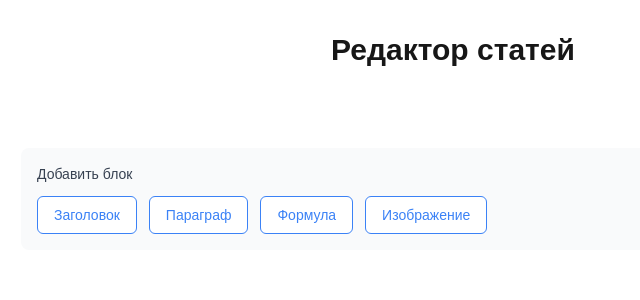
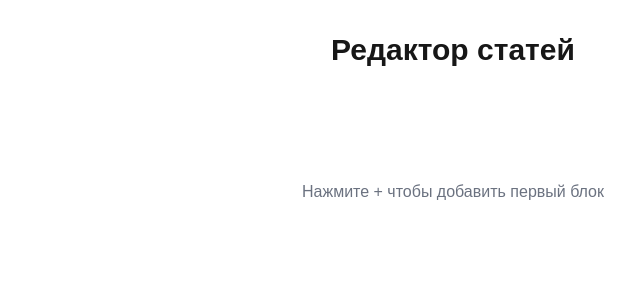
Before and after one commit to rodiontazetdinov/article-editor, a Next.js app: page / in a window 1280 px wide. Shown: the top 300 px of the page, without its empty margins (187-827 px from the left). Built offline with nearby package versions, Linux system fonts and the light colour scheme.

Commit message:
добавление блоков

```diff
--- a/src/components/ArticleEditor/ArticleEditor.tsx
+++ b/src/components/ArticleEditor/ArticleEditor.tsx
@@ -7,6 +7,7 @@ import { TextBlock } from '../blocks/TextBlock';
 import { FormulaBlock } from '../blocks/FormulaBlock';
 import { ImageBlock } from '../blocks/ImageBlock';
 import { BlockWrapper } from '../blocks/BlockWrapper';
+import { AddBlockButton } from '../blocks/AddBlockButton';
 
 interface ArticleEditorProps {
   initialData?: IArticle;
@@ -16,7 +17,7 @@ interface ArticleEditorProps {
 export const ArticleEditor = ({ initialData, onChange }: ArticleEditorProps) => {
   const [blocks, setBlocks] = useState<TArticleBlock[]>(initialData?.blocks || []);
 
-  const addBlock = (type: TArticleBlock['type']) => {
+  const createBlock = (type: TArticleBlock['type']): TArticleBlock => {
     const baseBlock = {
       id: nanoid(10),
       indent: 0,
@@ -25,19 +26,32 @@ export const ArticleEditor = ({ initialData, onChange }: ArticleEditorProps) =>
       $new: true,
     };
 
-    let newBlock: TArticleBlock;
+    if (type === 'H1' || type === 'P') {
+      return { ...baseBlock, type, content: '' } as ITextBlock;
+    } else if (type === 'FORMULA') {
+      return { ...baseBlock, type, source: 'latex', content: '' } as IFormulaBlock;
+    } else if (type === 'IMAGE') {
+      return { ...baseBlock, type, variant: '1', images: [], src: '' } as IImageBlock;
+    } else {
+      return { ...baseBlock, type } as IRenderBlock;
+    }
+  };
 
-    if (type === 'H1' || type === 'P') {
-      newBlock = { ...baseBlock, type, content: '' } as ITextBlock;
-    } else if (type === 'FORMULA') {
-      newBlock = { ...baseBlock, type, source: 'latex', content: '' } as IFormulaBlock;
-    } else if (type === 'IMAGE') {
-      newBlock = { ...baseBlock, type, variant: '1', images: [], src: '' } as IImageBlock;
+  const addBlock = (type: TArticleBlock['type'], afterId?: string) => {
+    const newBlock = createBlock(type);
+    let newBlocks: TArticleBlock[];
+
+    if (!afterId) {
+      newBlocks = [...blocks, newBlock];
     } else {
-      newBlock = { ...baseBlock, type } as IRenderBlock;
+      const index = blocks.findIndex(block => block.id === afterId);
+      newBlocks = [
+        ...blocks.slice(0, index + 1),
+        newBlock,
+        ...blocks.slice(index + 1)
+      ];
     }
 
-    const newBlocks = [...blocks, newBlock];
     setBlocks(newBlocks);
     onChange?.({ blocks: newBlocks });
   };
@@ -74,47 +88,25 @@ export const ArticleEditor = ({ initialData, onChange }: ArticleEditorProps) =>
 
   return (
     <div className="w-full max-w-4xl mx-auto p-4">
-      <div className="space-y-6">
-        {blocks.map((block) => (
+      <div>
+        {blocks.length === 0 ? (
+          <div className="text-center py-12">
+            <AddBlockButton onAdd={(type) => addBlock(type)} />
+            <p className="text-gray-500 mt-4">Нажмите + чтобы добавить первый блок</p>
+          </div>
+        ) : (
+          blocks.map((block) => (
             <BlockWrapper
               key={block.id}
               block={block}
               onUpdate={(updates) => updateBlock(block.id, updates)}
               onDelete={() => deleteBlock(block.id)}
+              onAdd={(type) => addBlock(type, block.id)}
             >
               {renderBlock(block)}
             </BlockWrapper>
-        ))}
-      </div>
-
-      <div className="mt-8 p-4 bg-gray-50 rounded-lg">
-        <h3 className="text-sm font-medium text-gray-700 mb-3">Добавить блок</h3>
-        <div className="flex flex-wrap gap-3">
-          <button
-            onClick={() => addBlock('H1')}
-            className="bg-white border border-blue-500 text-blue-500 hover:bg-blue-50 px-4 py-2 rounded-md text-sm font-medium transition-colors"
-          >
-            Заголовок
-          </button>
-          <button
-            onClick={() => addBlock('P')}
-            className="bg-white border border-blue-500 text-blue-500 hover:bg-blue-50 px-4 py-2 rounded-md text-sm font-medium transition-colors"
-          >
-            Параграф
-          </button>
-          <button
-            onClick={() => addBlock('FORMULA')}
-            className="bg-white border border-blue-500 text-blue-500 hover:bg-blue-50 px-4 py-2 rounded-md text-sm font-medium transition-colors"
-          >
-            Формула
-          </button>
-          <button
-            onClick={() => addBlock('IMAGE')}
-            className="bg-white border border-blue-500 text-blue-500 hover:bg-blue-50 px-4 py-2 rounded-md text-sm font-medium transition-colors"
-          >
-            Изображение
-          </button>
-        </div>
+          ))
+        )}
       </div>
     </div>
   );
--- /dev/null
+++ b/src/components/blocks/AddBlockButton.tsx
@@ -0,0 +1,51 @@
+import { useState } from 'react';
+import { TBlockType } from '@/types/article';
+
+interface AddBlockButtonProps {
+  onAdd: (type: TBlockType) => void;
+}
+
+export const AddBlockButton = ({ onAdd }: AddBlockButtonProps) => {
+  const [isExpanded, setIsExpanded] = useState(false);
+
+  const blockTypes: { type: TBlockType; icon: string; label: string }[] = [
+    { type: 'H1', icon: 'H1', label: 'Заголовок' },
+    { type: 'P', icon: '¶', label: 'Параграф' },
+    { type: 'FORMULA', icon: '∑', label: 'Формула' },
+    { type: 'IMAGE', icon: '🖼', label: 'Изображение' },
+  ];
+
+  return (
+    <div className="h-2 group/add relative -my-1">
+      <div className="absolute inset-x-0 h-4 -top-2 flex items-center justify-center opacity-0 group-hover/add:opacity-100 transition-opacity">
+        {!isExpanded ? (
+          <button
+            onClick={() => setIsExpanded(true)}
+            className="w-6 h-6 rounded-full bg-blue-500 hover:bg-blue-600 text-white flex items-center justify-center shadow-sm transition-all hover:scale-110 text-sm"
+          >
+            +
+          </button>
+        ) : (
+          <div className="flex gap-1 bg-white rounded-full shadow-lg p-1 transition-all">
+            {blockTypes.map(({ type, icon, label }) => (
+              <button
+                key={type}
+                onClick={() => {
+                  onAdd(type);
+                  setIsExpanded(false);
+                }}
+                className="w-6 h-6 rounded-full bg-gray-50 hover:bg-blue-500 text-gray-700 hover:text-white flex items-center justify-center transition-colors group/button relative"
+                title={label}
+              >
+                <span className="text-xs">{icon}</span>
+                <span className="absolute top-full mt-1 left-1/2 -translate-x-1/2 scale-0 group-hover/button:scale-100 bg-gray-800 text-white text-xs py-0.5 px-2 rounded whitespace-nowrap transition-transform">
+                  {label}
+                </span>
+              </button>
+            ))}
+          </div>
+        )}
+      </div>
+    </div>
+  );
+};
--- a/src/components/blocks/BlockWrapper.tsx
+++ b/src/components/blocks/BlockWrapper.tsx
@@ -1,19 +1,22 @@
 import { TArticleBlock } from '@/types/article';
 import { useState } from 'react';
+import { AddBlockButton } from './AddBlockButton';
 
 interface BlockWrapperProps {
   block: TArticleBlock;
   onUpdate: (updates: Partial<TArticleBlock>) => void;
   onDelete: () => void;
+  onAdd: (type: TArticleBlock['type']) => void;
   children: React.ReactNode;
 }
 
-export const BlockWrapper = ({ block, onDelete, children }: BlockWrapperProps) => {
+export const BlockWrapper = ({ block, onDelete, onAdd, children }: BlockWrapperProps) => {
   const [showJson, setShowJson] = useState(false);
 
   return (
-    <div className="relative group bg-white shadow-sm hover:shadow-md transition-all duration-200 rounded-lg p-4 border-l-4 border-l-blue-500">
-      <div className="absolute -left-4 top-1/2 -translate-y-1/2 w-4 h-8 bg-blue-500 opacity-0 group-hover:opacity-100 rounded-r transition-opacity" />
+    <div className="group/block mb-8 relative">
+      <div className="relative bg-white shadow-sm hover:shadow-md transition-all duration-200 rounded-lg p-4 border-l-4 border-l-blue-500">
+        <div className="absolute -left-4 top-1/2 -translate-y-1/2 w-4 h-8 bg-blue-500 opacity-0 group-hover/block:opacity-100 rounded-r transition-opacity" />
 
         {showJson ? (
           <pre className="bg-gray-50 p-3 rounded-md font-mono text-sm overflow-x-auto">
@@ -25,7 +28,7 @@ export const BlockWrapper = ({ block, onDelete, children }: BlockWrapperProps) =
           </div>
         )}
 
-      <div className="absolute top-2 right-2 opacity-0 group-hover:opacity-100 flex gap-2 transition-opacity">
+        <div className="absolute top-2 right-2 opacity-0 group-hover/block:opacity-100 flex gap-2 transition-opacity">
           <button
             onClick={() => setShowJson(!showJson)}
             className="bg-blue-500 hover:bg-blue-600 text-white px-3 py-1 rounded text-sm transition-colors"
@@ -40,5 +43,9 @@ export const BlockWrapper = ({ block, onDelete, children }: BlockWrapperProps) =
           </button>
         </div>
       </div>
+      <div className="absolute -bottom-5 left-0 right-0 opacity-0 group-hover/block:opacity-100 transition-opacity">
+        <AddBlockButton onAdd={onAdd} />
+      </div>
+    </div>
   );
 };
```
Lines whose indentation alone changed are shown as unchanged.
